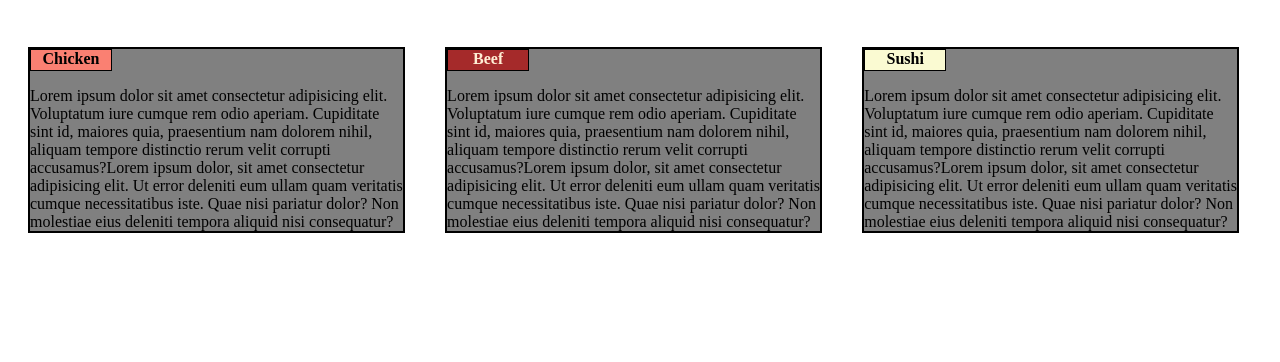
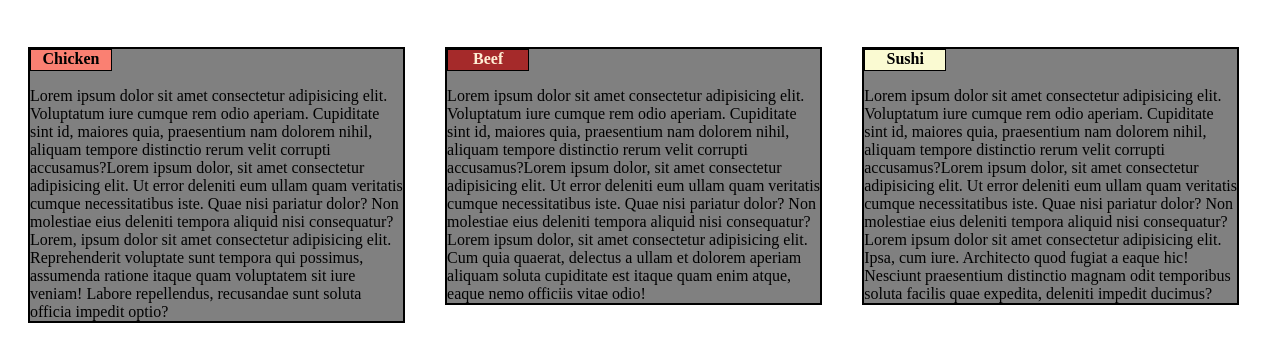
Before and after one commit to VEENAMESTHA/mod2_solution, a plain HTML site: page index.html in a window 1280 px wide. Shown: the part 90-452 px from the top of the page. Drawn offline with Linux system fonts and the light colour scheme.

Commit message:
Updated index.html

```diff
--- a/index.html
+++ b/index.html
@@ -204,15 +204,15 @@
 
         <div id="container" class="col-lg-4 col-md-6 col-sm-12">
 
-            <section ><p id="p1" >Chicken</p>Lorem ipsum dolor sit amet consectetur adipisicing elit. Voluptatum iure cumque rem odio aperiam. Cupiditate sint id, maiores quia, praesentium nam dolorem nihil, aliquam tempore distinctio rerum velit corrupti accusamus?Lorem ipsum dolor, sit amet consectetur adipisicing elit. Ut error deleniti eum ullam quam veritatis cumque necessitatibus iste. Quae nisi pariatur dolor? Non molestiae eius deleniti tempora aliquid nisi consequatur?</section></div>
+            <section ><p id="p1" >Chicken</p>Lorem ipsum dolor sit amet consectetur adipisicing elit. Voluptatum iure cumque rem odio aperiam. Cupiditate sint id, maiores quia, praesentium nam dolorem nihil, aliquam tempore distinctio rerum velit corrupti accusamus?Lorem ipsum dolor, sit amet consectetur adipisicing elit. Ut error deleniti eum ullam quam veritatis cumque necessitatibus iste. Quae nisi pariatur dolor? Non molestiae eius deleniti tempora aliquid nisi consequatur?Lorem, ipsum dolor sit amet consectetur adipisicing elit. Reprehenderit voluptate sunt tempora qui possimus, assumenda ratione itaque quam voluptatem sit iure veniam! Labore repellendus, recusandae sunt soluta officia impedit optio?</section></div>
 
         <div id="container" class="col-lg-4 col-md-6 col-sm-12">
 
-            <section> <p id="p2">Beef    </p> Lorem ipsum dolor sit amet consectetur adipisicing elit. Voluptatum iure cumque rem odio aperiam. Cupiditate sint id, maiores quia, praesentium nam dolorem nihil, aliquam tempore distinctio rerum velit corrupti accusamus?Lorem ipsum dolor, sit amet consectetur adipisicing elit. Ut error deleniti eum ullam quam veritatis cumque necessitatibus iste. Quae nisi pariatur dolor? Non molestiae eius deleniti tempora aliquid nisi consequatur?</section></div>
+            <section> <p id="p2">Beef    </p> Lorem ipsum dolor sit amet consectetur adipisicing elit. Voluptatum iure cumque rem odio aperiam. Cupiditate sint id, maiores quia, praesentium nam dolorem nihil, aliquam tempore distinctio rerum velit corrupti accusamus?Lorem ipsum dolor, sit amet consectetur adipisicing elit. Ut error deleniti eum ullam quam veritatis cumque necessitatibus iste. Quae nisi pariatur dolor? Non molestiae eius deleniti tempora aliquid nisi consequatur?Lorem ipsum dolor, sit amet consectetur adipisicing elit. Cum quia quaerat, delectus a ullam et dolorem aperiam aliquam soluta cupiditate est itaque quam enim atque, eaque nemo officiis vitae odio!</section></div>
 
         <div id="container" class="col-lg-4 col-md-12 col-sm-12">
 
-            <section> <p id="p3">Sushi  </p>Lorem ipsum dolor sit amet consectetur adipisicing elit. Voluptatum iure cumque rem odio aperiam. Cupiditate sint id, maiores quia, praesentium nam dolorem nihil, aliquam tempore distinctio rerum velit corrupti accusamus?Lorem ipsum dolor, sit amet consectetur adipisicing elit. Ut error deleniti eum ullam quam veritatis cumque necessitatibus iste. Quae nisi pariatur dolor? Non molestiae eius deleniti tempora aliquid nisi consequatur?</section></div>
+            <section> <p id="p3">Sushi  </p>Lorem ipsum dolor sit amet consectetur adipisicing elit. Voluptatum iure cumque rem odio aperiam. Cupiditate sint id, maiores quia, praesentium nam dolorem nihil, aliquam tempore distinctio rerum velit corrupti accusamus?Lorem ipsum dolor, sit amet consectetur adipisicing elit. Ut error deleniti eum ullam quam veritatis cumque necessitatibus iste. Quae nisi pariatur dolor? Non molestiae eius deleniti tempora aliquid nisi consequatur?Lorem ipsum dolor sit amet consectetur adipisicing elit. Ipsa, cum iure. Architecto quod fugiat a eaque hic! Nesciunt praesentium distinctio magnam odit temporibus soluta facilis quae expedita, deleniti impedit ducimus?</section></div>
 
     </div>
 
```
